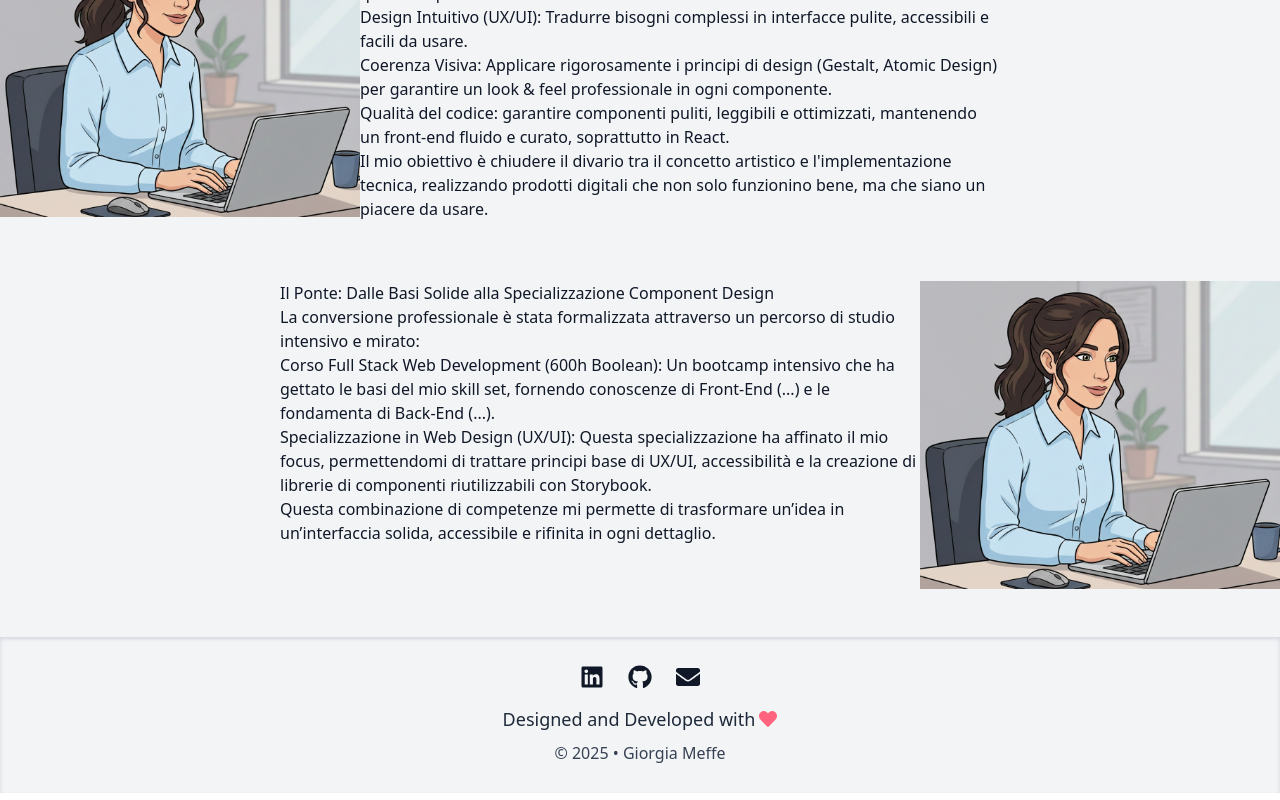
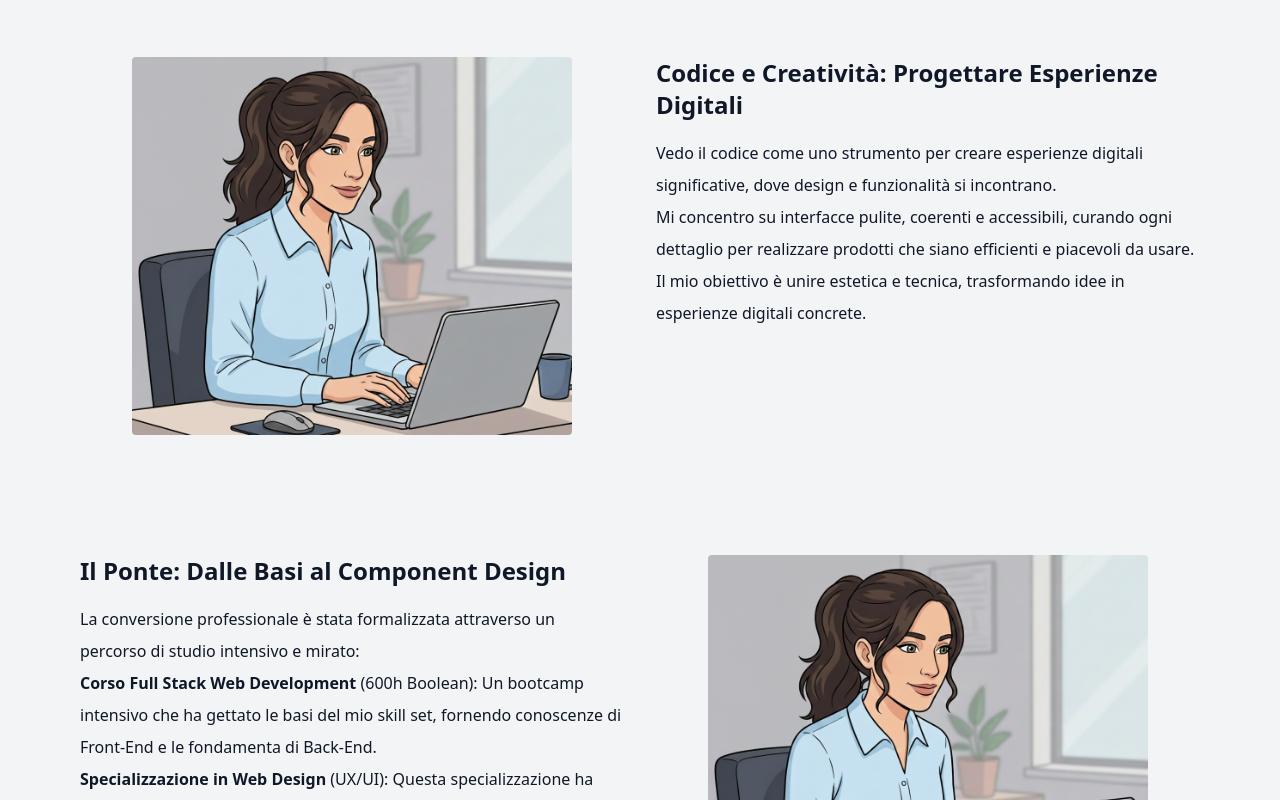
Before and after one commit to giorgiameffe/giorgiameffe-portfolio, a React (Vite) app: page /about in a window 1280 px wide. Shown: the part 740-1540 px from the top of the page. Built offline with nearby package versions, Linux system fonts and the light colour scheme; a web font is replaced by a local one.

Commit message:
feat: change content property and stye AboutPage

```diff
--- a/src/components/NarrativeBlock.tsx
+++ b/src/components/NarrativeBlock.tsx
@@ -17,22 +17,25 @@ const NarrativeBlock: React.FC<NarrativeBlockData> = ({
     return (
 
         <section
-            className={`mt-15 flex flex-col md:flex-row ${reverse ? "md:flex-row-reverse" : ""}`}>
+            className={`mt-20 flex flex-col lg:flex-row items-start justify-center w-full max-w-6xl mx-auto
+            ${reverse ? "lg:flex-row-reverse" : ""}`}
+        >
             {/* Colonna Immagine */}
-            <div className="w-90">
+            <div className="flex justify-center lg:w-1/2">
                 <img
                     src={isDark ? imageDark : imageLight}
                     alt={`Immagine per la sezione ${title}`}
+                    className="w-3/4 sm:w-2/3 md:w-1/2 lg:w-110 h-auto rounded"
                 />
             </div>
 
-            {/*Colonna testo */}
-            <div className="w-1/2">
-                <h2>{title}</h2>
-                <div>{content}</div>
+            {/* Colonna testo */}
+            <div className="lg:w-1/2 px-4">
+                <h2 className="font-bold text-2xl mb-4">{title}</h2>
+                <div className="leading-8">{content}</div>
             </div>
+        </section>
 
-        </section>
     )
 
 }
--- a/src/components/NarrativeBlockList.tsx
+++ b/src/components/NarrativeBlockList.tsx
@@ -7,13 +7,13 @@ const NarrativeBlockList: React.FC = () => {
 
     return (
 
-        <>
+        <div className="flex flex-col items-center mx-auto max-w-6xl gap-10">
             {NarrativeBlocks.map((block: NarrativeBlockData) => (
                 <NarrativeBlock
                     key={block.id}
                     {...block} />
             ))}
-        </>
+        </div>
     )
 
 }
--- a/src/data/aboutContent.tsx
+++ b/src/data/aboutContent.tsx
@@ -23,7 +23,7 @@ const NarrativeBlocks: NarrativeBlockData[] = [
 
     {
         id: 1,
-        title: "Dalla Cura Estetica all'Attenzione Digitale",
+        title: "Il Mio Percorso dalla Cura Estetica al Codice",
         content: (
             <>
                 Il mio percorso è iniziato lontano dal codice, in un settore dove la perfezione visiva
@@ -45,34 +45,21 @@ const NarrativeBlocks: NarrativeBlockData[] = [
 
     {
         id: 2,
-        title: "La Mia Missione: L'Estetica al Servizio della Funzionalità",
+        title: "Codice e Creatività: Progettare Esperienze Digitali",
         content: (
             <>
-                Vedo il codice non solo come una serie di istruzioni, ma come lo strumento per dare
-                vita a esperienze utente di valore. Il mio approccio al design e allo sviluppo si basa
-                su questi tre pilastri:
-                <ul>
-                    <li>
-                        Design Intuitivo (UX/UI): Tradurre bisogni complessi in interfacce pulite,
-                        accessibili e facili da usare.
-                    </li>
-
-                    <li>
-                        Coerenza Visiva: Applicare rigorosamente i principi di design (Gestalt,
-                        Atomic Design) per garantire un look &amp; feel professionale in ogni
-                        componente.
-                    </li>
-
-                    <li>
-                        Qualità del codice: garantire componenti puliti, leggibili e ottimizzati,
-                        mantenendo un front-end fluido e curato, soprattutto in React.
-                    </li>
-                </ul>
-
                 <p>
-                    Il mio obiettivo è chiudere il divario tra il concetto artistico e
-                    l'implementazione tecnica, realizzando prodotti digitali che non solo funzionino
-                    bene, ma che siano un piacere da usare.
+                    Vedo il codice come uno strumento per creare esperienze digitali significative, dove
+                    design e funzionalità si incontrano.
+                </p>
+                <p>
+                    Mi concentro su interfacce pulite, coerenti e
+                    accessibili, curando ogni dettaglio per realizzare prodotti che siano efficienti e
+                    piacevoli da usare.
+                </p>
+                <p>
+                    Il mio obiettivo è unire estetica e tecnica, trasformando idee
+                    in esperienze digitali concrete.
                 </p>
             </>
         ),
@@ -83,28 +70,26 @@ const NarrativeBlocks: NarrativeBlockData[] = [
 
     {
         id: 3,
-        title: "Il Ponte: Dalle Basi Solide alla Specializzazione Component Design",
+        title: "Il Ponte: Dalle Basi al Component Design",
         content: (
             <>
                 La conversione professionale è stata formalizzata attraverso un percorso di studio
                 intensivo e mirato:
                 <ul>
                     <li>
-                        Corso Full Stack Web Development (600h Boolean): Un bootcamp intensivo che ha
-                        gettato le basi del mio skill set, fornendo conoscenze di Front-End
-                        (...) e le fondamenta di Back-End (...).
+                        <span className="font-bold">Corso Full Stack Web Development </span>(600h Boolean): Un bootcamp intensivo che ha
+                        gettato le basi del mio skill set, fornendo conoscenze di Front-End e le fondamenta di Back-End.
                     </li>
 
                     <li>
-                        Specializzazione in Web Design (UX/UI): Questa specializzazione ha affinato il
+                        <span className="font-bold">Specializzazione in Web Design </span>(UX/UI): Questa specializzazione ha affinato il
                         mio focus, permettendomi di trattare principi base di UX/UI, accessibilità e
                         la creazione di librerie di componenti riutilizzabili con Storybook.
                     </li>
                 </ul>
 
                 <p>
-                    Questa combinazione di competenze mi permette di trasformare un’idea in
-                    un’interfaccia solida, accessibile e rifinita in ogni dettaglio.
+                    Questa combinazione di competenze mi permette di trasformare un’idea in un’interfaccia solida, accessibile e rifinita in ogni dettaglio.
                 </p>
             </>
         ),
```
